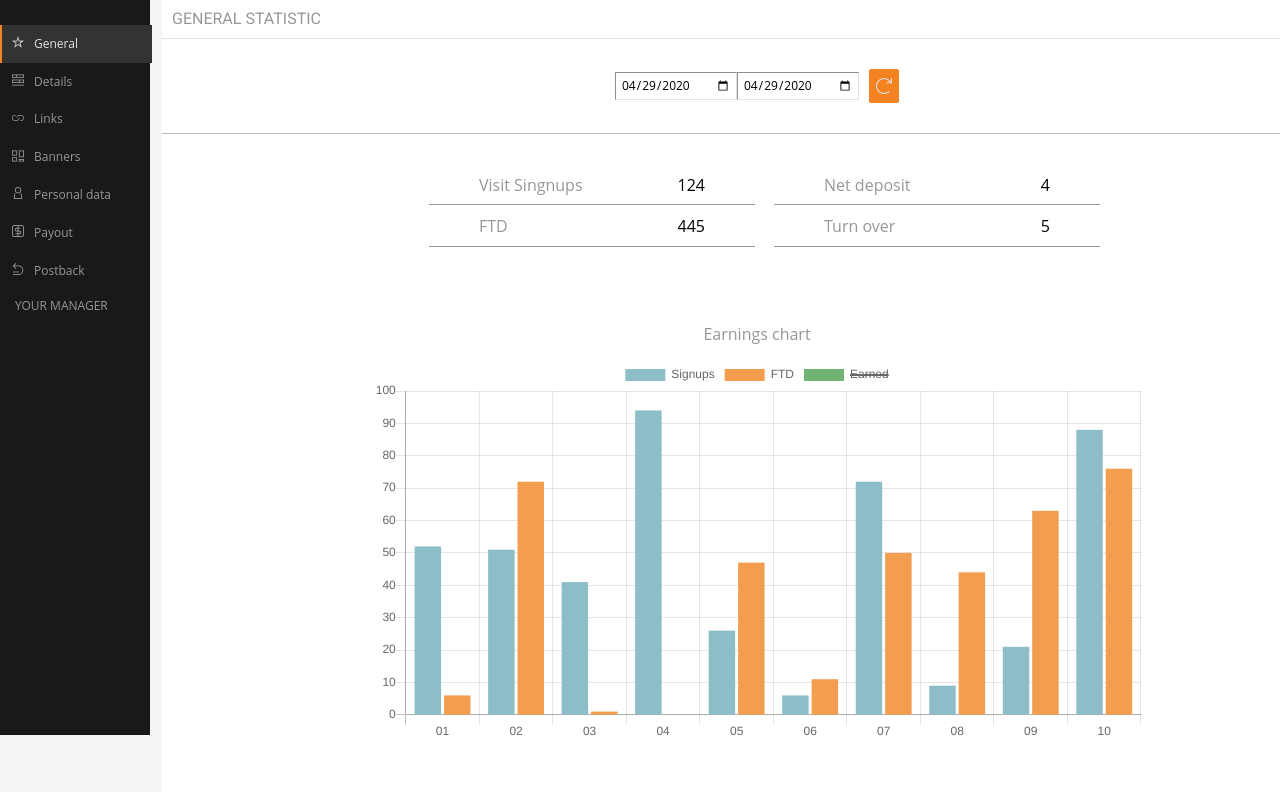
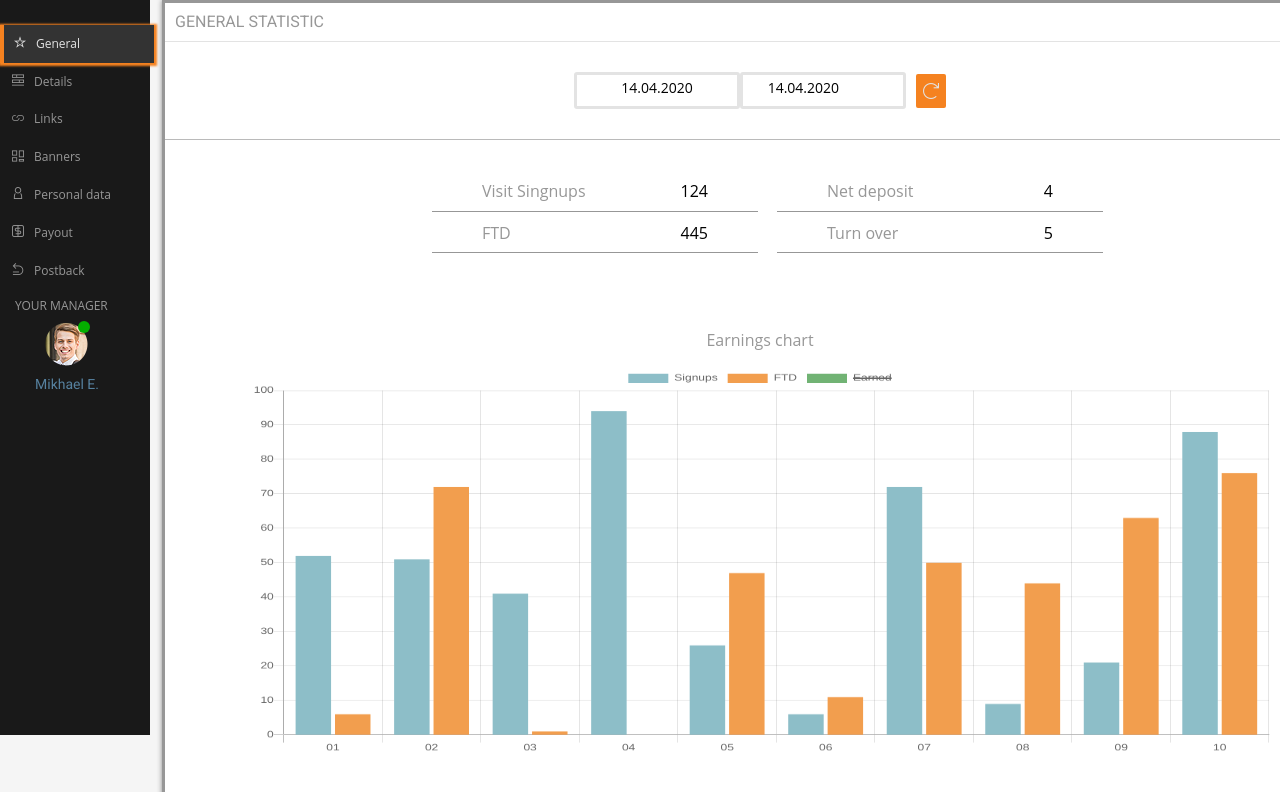
Before and after one commit to shyvva/administration-panel, a website: page src/index.html in a window 1280 px wide. Shown: the part 65-857 px from the top of the page. Drawn offline with nearby package versions, Linux system fonts and the light colour scheme; files that its build step writes are made by us from their sources.

Commit message:
Add better resonsive view to links, and general, add chat section, change calendar inputs on div's

```diff
--- a/package.json
+++ b/package.json
@@ -10,6 +10,7 @@
     "init:gitignore": "curl https://raw.githubusercontent.com/github/gitignore/master/Node.gitignore -o .gitignore",
     "init:gitignore:custom": "echo \"dist\" >> .gitignore",
     "test": "npm-run-all test:*",
+    "test:html": "globstar nu-html-checker dist/*.html",
     "test:js": "eslint src/js/",
     "test:scss": "stylelint src/sass/",
     "build": "npm-run-all build:* test",
@@ -19,7 +20,7 @@
     "build:autoprefixer": "globstar autoprefixer-cli \"dist/css/*.css\"",
     "build-dev": "npm-run-all build-dev:sass build:autoprefixer",
     "build-dev:sass": "node-sass --output-style expanded --source-map false -o dist/css src/sass",
-    "build:images": "imagemin src/images/* -o dist/images",
+
     "watch": "npm-run-all build build-dev -p watch:*",
     "watch:browsersync": "browser-sync start --server dist --files \"dist/**/*\" --ignore \"dist/db/**/*\"",
     "watch:sassprefixer": "onchange \"src/sass/**/*.scss\" -- npm run build-dev",
@@ -45,7 +46,6 @@
     "onchange": "^5.2.0",
     "stylelint": "^9.10.1",
     "stylelint-scss": "^3.5.4",
-    "html-validate": "^2.20.1",
     "imagemin-cli": "^5.1.0"
   }
 }
--- a/src/index.html
+++ b/src/index.html
@@ -58,7 +58,18 @@
     </div>
     <div class="sidebar-manager">
       <span>YOUR MANAGER</span>
+      <div class="chat-contact-list">
+        <div class="chat-contact">
+          <div class="chat-contact-picture">
+            <span class="dot"></span>
+          </div>
+          <div class="chat-contact-name">
+            <a href="#">Mikhael E.</a>
+          </div>
+        </div>
+      </div>
     </div>
+
     <div class="media-navbar">
       <i class="icon-quit" id="pop-quit"></i>
       <div class="profil" id="pop-profil">
@@ -101,8 +112,10 @@
           <h4>GENERAL STATISTIC</h4>
         </div>
         <div class="calendar">
-          <input type="date" id="start" value="2020-04-29" min="2020-04-29">
-          <input type="date" id="end" value="2020-04-29" min="2020-04-29">
+          <div class="calendar-box">14.04.2020</div>
+          <div class="calendar-box">14.04.2020
+            <a href="#"><span class="icon-calendar"></span></a>
+          </div>
           <button class="btn btn-orange" style="width: 30px; padding-top: 9px;">
 
             <i class="icon-refresh"></i>
@@ -140,7 +153,7 @@
         </div>
         <p>Earnings chart</p>
         <div class="earnings">
-          <div class="table">
+          <div class="chart-contanier">
             <canvas id="myChart" style="width: 100%;"></canvas>
           </div>
         </div>
@@ -394,8 +407,10 @@
         </div>
 
         <div class="calendar">
-          <input type="date" id="start" value="2020-02-01" min="2019-02-01">
-          <input type="date" id="end" value="2020-02-01" min="2019-02-01">
+          <div class="calendar-box">14.04.2020</div>
+          <div class="calendar-box">14.04.2020
+            <a href="#"><span class="icon-calendar"></span></a>
+          </div>
           <button class="btn btn-orange" style="width: 30px; padding-top: 9px;">
             <i class="icon-refresh"></i>
           </button>
@@ -516,7 +531,6 @@
             </tr>
 
           </table>
-
           <div class="belt">
             <i class="icon-arrow-left"></i>
             <span>1</span>
@@ -647,8 +661,10 @@
         </div>
 
         <div class="calendar">
-          <input type="date" id="start" value="" min="">
-          <input type="date" id="end" value="" min="">
+          <div class="calendar-box">14.04.2020</div>
+          <div class="calendar-box">14.04.2020
+            <a href="#"><span class="icon-calendar"></span></a>
+          </div>
           <button class="btn btn-orange" style="width: 30px; padding-top: 9px;">
             <i class="icon-refresh"></i>
           </button>
--- a/src/js/script.js
+++ b/src/js/script.js
@@ -50,16 +50,14 @@ function sidebarActive() {
       event.preventDefault();
       const idSidebar = sidebar.getAttribute('id');
       const pages = document.querySelectorAll('.container');
-      sidebar.classList.remove('side-click');
       for (let page of pages) {
-        page.classList.remove('active');
         const idPage = page.getAttribute('id');
-        if (idSidebar == idPage) {
+        if (idSidebar === idPage) {
+          sidebar.classList.add('side-click');
           page.classList.add('active');
-          sidebar.classList.add('side-click');
-        } else {
+        } else  {
+          sidebar.classList.remove('side-click');
           page.classList.remove('active');
-          sidebar.classList.remove('side-click');
         }
       }
     });
--- a/src/sass/_layout.scss
+++ b/src/sass/_layout.scss
@@ -6,4 +6,6 @@
   justify-content: center;
   flex-direction: column;
   display: none;
+  border: solid;
+  box-shadow: 2px 2px 5px 2px #888888;
 }
--- a/src/sass/_media.scss
+++ b/src/sass/_media.scss
@@ -14,7 +14,16 @@
   .title {
     justify-content: left;
   }
+
+  .container {
+    margin: auto;
+  }
+
   /* Sidebar */
+  .btn-toggle {
+    display: flex;
+  }
+
   .sidebar {
     display: none;
 
@@ -76,6 +85,13 @@
       }
     }
   }
+
+  /*Chat*/
+
+  .chat-contact-name {
+    display: none;
+  }
+
   /* Navbar */
   .navbar {
     display: none;
@@ -124,6 +140,10 @@
       margin: 0;
       margin-bottom: 50px;
 
+      .chart-contanier {
+        height: 200px;
+      }
+
       .color-button {
         display: flex;
         width: 100%;
@@ -157,7 +177,7 @@
       td {
         width: 100%;
         justify-content: space-between;
-        display: block;
+        display: grid;
 
         span {
           text-align: left;
@@ -170,6 +190,7 @@
 
         .icons {
           padding: 0 30px;
+          justify-self: flex-start;
         }
       }
     }
@@ -201,6 +222,7 @@
     }
   }
 }
+
 /* Class added in JS Burger()*/
 .dis-block {
   display: block;
--- a/src/sass/_variable.scss
+++ b/src/sass/_variable.scss
@@ -11,6 +11,7 @@
 $light-grey: #f5f5f5;
 $red: #ff0000;
 $green: #04ae00;
+$transition: all 1s;
 /* Font sizes */
 
 $paragraph-font-size: 16px;
--- a/src/sass/components/_component-burger.scss
+++ b/src/sass/components/_component-burger.scss
@@ -12,7 +12,7 @@ $toggle-anim-speed: 0.9s;
 }
 
 .btn-toggle {
-  display: flex;
+  display: none;
   flex-direction: column;
   cursor: pointer;
   user-select: none;
--- a/src/sass/components/_component-calendar.scss
+++ b/src/sass/components/_component-calendar.scss
@@ -5,11 +5,28 @@
   justify-content: center;
   border-bottom: 1px solid $button-grey-hover;
 
-  input {
-    font-size: 12px;
+  .calendar-box {
+    display: flex;
+    font-size: 14px;
     font-family: $brand-font;
+    color: $paragraph-color;
     border-width: 1px;
-    border-color: $inputs-color;
     padding: 5px;
+    width: 150px;
+    height: 21px;
+    border: solid $inputs-color;
+    border-radius: 3px;
+    justify-content: space-around;
+
+    &:hover .icon-calendar {
+      opacity: 1;
+      transition: $transition;
+    }
+
+    .icon-calendar {
+      position: absolute;
+      opacity: 0;
+      color: $hover-main-color;
+    }
   }
 }
--- a/src/sass/components/_component-sidebar.scss
+++ b/src/sass/components/_component-sidebar.scss
@@ -20,5 +20,6 @@
 .side-click {
   background: $inputs-hover-color;
   color: $inputs-color;
-  border-left: 2px solid $main-color;
+  border-left: 4px solid $main-color;
+  box-shadow: 1px 1px 2px 2px $main-color;
 }
--- a/src/sass/pages/_page-general.scss
+++ b/src/sass/pages/_page-general.scss
@@ -82,12 +82,11 @@
       }
     }
 
-    .table {
-      width: 65%;
-      margin-bottom: 50px;
-      display: flex;
-      justify-content: center;
-      align-items: center;
+    .chart-contanier {
+      position: relative;
+      margin: auto;
+      height: 80vh;
+      width: 80vw;
 
       #myChart {
         width: 784px;
--- /dev/null
+++ b/src/sass/sections/_chat.scss
@@ -0,0 +1,42 @@
+chat {
+  border-top: 1px solid #333333;
+}
+
+.chat-contact-picture {
+  width: 43px;
+  height: 43px;
+  z-index: 3;
+  margin: 10px 10px 0 30px;
+  background-image: url("../images/photo-mikhael.png");
+  position: relative;
+
+  &:hover {
+    transform: scale(1.1);
+    transition: $transition;
+    cursor: pointer;
+  }
+}
+
+.chat-contact-picture .dot {
+  position: absolute;
+  top: -2px;
+  right: -2px;
+  height: 12px;
+  width: 12px;
+  background-color: $green;
+  border-radius: 50%;
+  z-index: 4;
+}
+
+.chat-contact-name {
+  padding-top: 10px;
+  margin-left: 20px;
+
+  a {
+    vertical-align: middle;
+    font-size: 14px;
+    color: $links-color;
+    text-decoration: none;
+    font-family: 'Roboto', sans-serif;
+  }
+}
--- a/src/sass/style.scss
+++ b/src/sass/style.scss
@@ -14,6 +14,7 @@
 @import "sections/navbar";
 @import "sections/content";
 @import "./sections/media-menu";
+@import "./sections/chat";
 /* Pages / Views */
 @import "./pages/page-general";
 @import "./pages/page-links";
```
Also changed, not shown: src/images/photo-mikhael.png (added), 2 other files.
